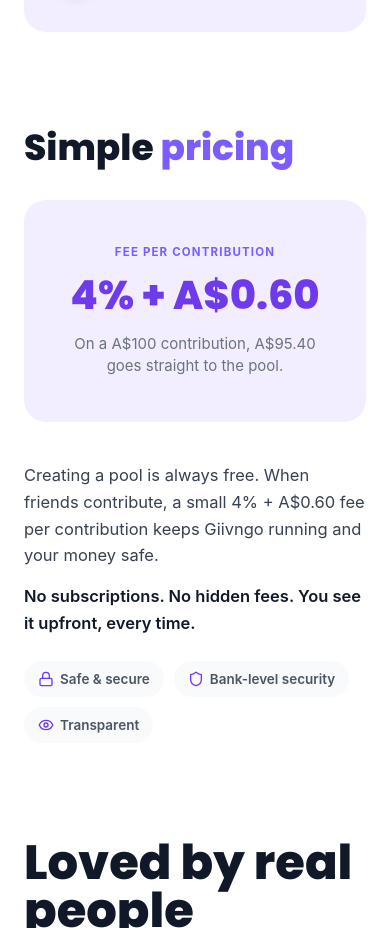
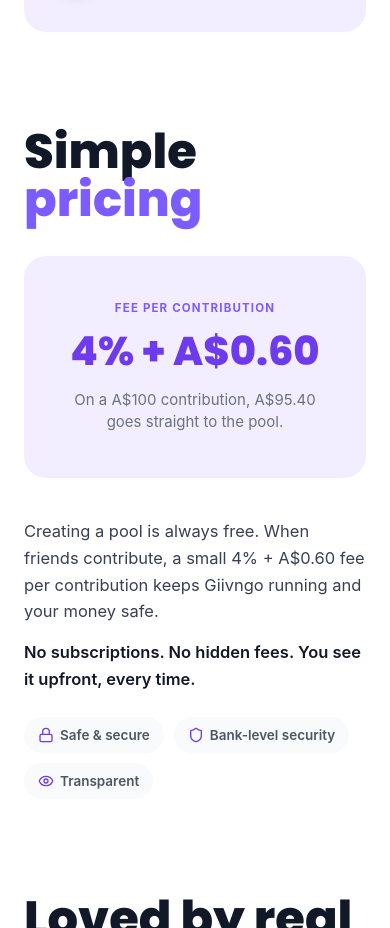
Before and after one commit to giivngoproject-svg/giivngo-app, a Next.js app: page / in a window 390 px wide. Shown: the part 2865-3793 px from the top of the page. Built offline with nearby package versions, Linux system fonts and the light colour scheme.

Commit message:
Revert mobile pricing title size
Restore the mobile "Simple pricing" title to text-5xl md:text-6xl (undo the
text-4xl shrink); it keeps the original size and wraps to two lines on mobile.

Co-Authored-By: Claude Opus 4.8 (1M context) <noreply@anthropic.com>

```diff
--- a/src/components/landing/Pricing.tsx
+++ b/src/components/landing/Pricing.tsx
@@ -13,7 +13,7 @@ export function Pricing() {
   return (
     <section className="mx-auto max-w-[1600px] px-6 py-12 sm:px-10 lg:px-16">
       {/* mobile-only title (shown above the fee panel); the desktop title lives in the right column */}
-      <h2 className={`${heading} mb-8 text-4xl sm:text-5xl md:text-6xl font-extrabold text-foreground lg:hidden`}>
+      <h2 className={`${heading} mb-8 text-5xl md:text-6xl font-extrabold text-foreground lg:hidden`}>
         Simple <span className="text-brand">pricing</span>
       </h2>
       <div className="grid items-stretch gap-10 lg:grid-cols-2">
```
